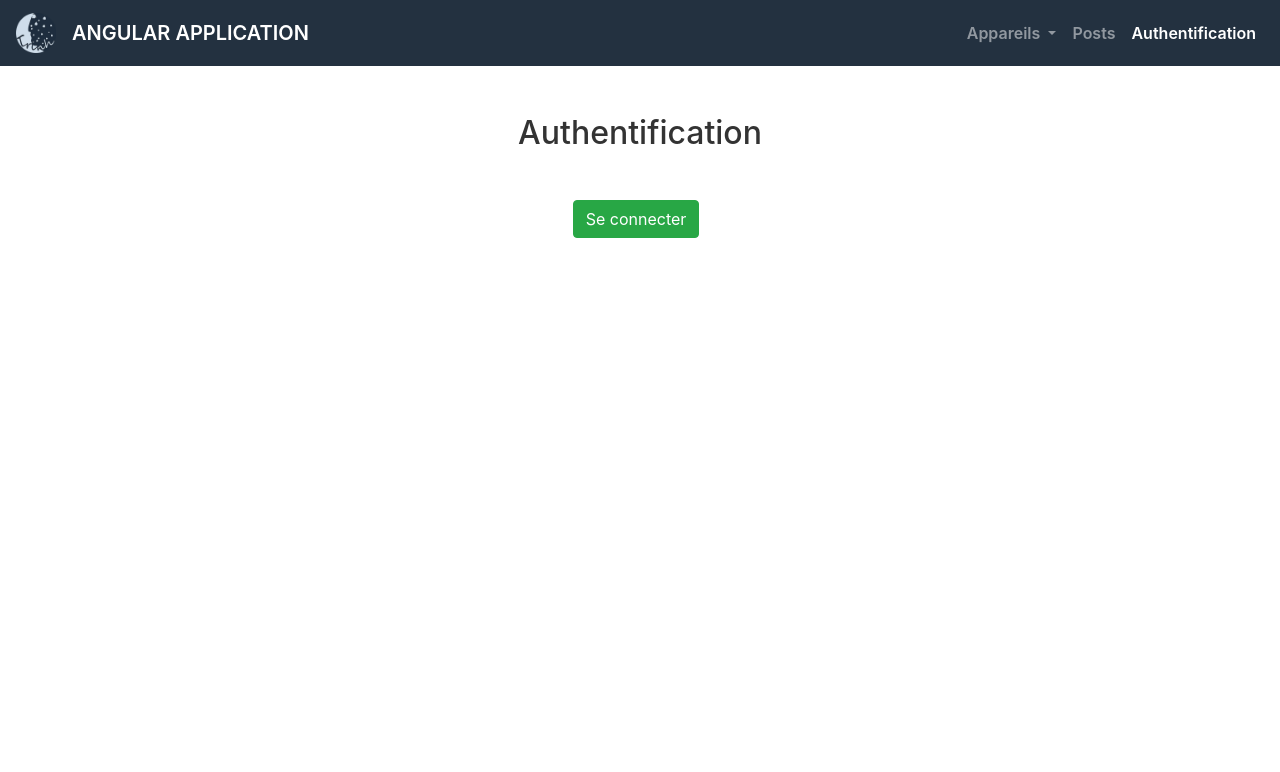
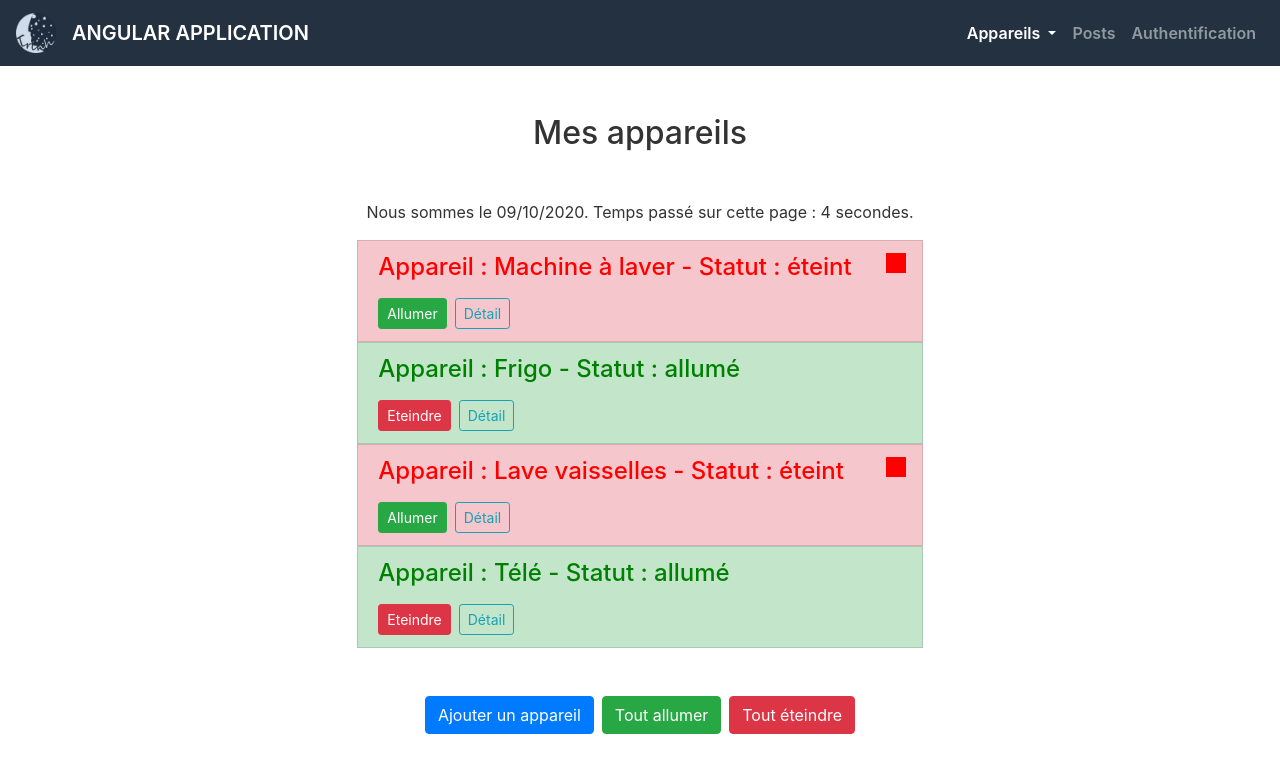
Before and after one commit to tuyetrinhvo/angular-app, an Angular app: page /appareils in a window 1280 px wide. Before the commit this address led to /auth. Shown: the top 772 px of the page. Built offline with nearby package versions, Linux system fonts and the light colour scheme.

Commit message:
submit form

```diff
--- a/src/app/app-routing.module.ts
+++ b/src/app/app-routing.module.ts
@@ -9,7 +9,7 @@ import { PostListComponent } from './post-list/post-list.component';
 import { AuthGuardService } from './services/auth-guard.service';
 
 const routes: Routes = [
-  { path: 'appareils', canActivate: [AuthGuardService], component: AppareilComponent },
+  { path: 'appareils', component: AppareilComponent },
   { path: 'appareil/add', component: NewAppareilComponent },
   { path: 'appareils/:id', canActivate: [AuthGuardService], component: SingleAppareilComponent },
   { path: 'posts', canActivate: [AuthGuardService], component: PostListComponent },
--- a/src/app/appareil/appareil.component.html
+++ b/src/app/appareil/appareil.component.html
@@ -1,6 +1,8 @@
 <div class="col-xs-12 col-lg-12">
   <h2 class="mb-5 text-center">Mes appareils</h2>
-  <p class="mb-3">Le {{ lastUpdate | date: 'dd/M/y' }}. Temps passé sur cette page : {{ seconds }} secondes.</p>
+  <p class="mb-3 text-center">
+    Nous sommes le {{ lastUpdate | date: 'dd/M/y' }}. Temps passé sur cette page : {{ seconds }} secondes.
+  </p>
   <ul class="list-group">
     <app-appareil-view *ngFor="let appareil of appareils; let i = index"
                        [appareilName]="appareil.name"
@@ -8,8 +10,14 @@
                        [index]="i"
                        [id]="appareil.id"></app-appareil-view>
   </ul>
-  <button class="btn btn-success mt-5 mr-2"
-          (click)="onToutAllumer()">Tout allumer</button>
-  <button class="btn btn-danger mt-5"
-          (click)="onToutEteindre()">Tout éteindre</button>
+  <div class="text-center">
+    <a class="btn btn-primary mt-5 mr-2"
+       type="button"
+       routerLink="/appareil/add">Ajouter un appareil</a>
+    <button class="btn btn-success mt-5 mr-2"
+            (click)="onToutAllumer()">Tout allumer</button>
+    <button class="btn btn-danger mt-5"
+            (click)="onToutEteindre()">Tout éteindre</button>
+  </div>
+
 </div>
--- a/src/app/appareil/new-appareil/new-appareil.component.html
+++ b/src/app/appareil/new-appareil/new-appareil.component.html
@@ -18,6 +18,5 @@
               type="submit"
               [disabled]="f.invalid">Enregistrer</button>
     </div>
-
   </form>
 </div>
--- a/src/app/appareil/new-appareil/new-appareil.component.ts
+++ b/src/app/appareil/new-appareil/new-appareil.component.ts
@@ -1,5 +1,7 @@
 import { Component, OnInit } from '@angular/core';
 import { NgForm } from '@angular/forms';
+import { Router } from '@angular/router';
+import { AppareilService } from 'src/app/services/appareil.service';
 
 @Component({
   selector: 'app-new-appareil',
@@ -10,12 +12,17 @@ export class NewAppareilComponent implements OnInit {
 
   defaultStatus = 'éteint';
 
-  constructor() { }
+  constructor(
+    private appareilService: AppareilService,
+    private router: Router) { }
 
   ngOnInit(): void {
   }
 
   onSubmit(form: NgForm) {
-    console.log(form.value);
+    const name = form.value['name'];
+    const status = form.value['status'];
+    this.appareilService.addAppareil(name, status);
+    this.router.navigate(['/appareils']);
   }
 }
```
